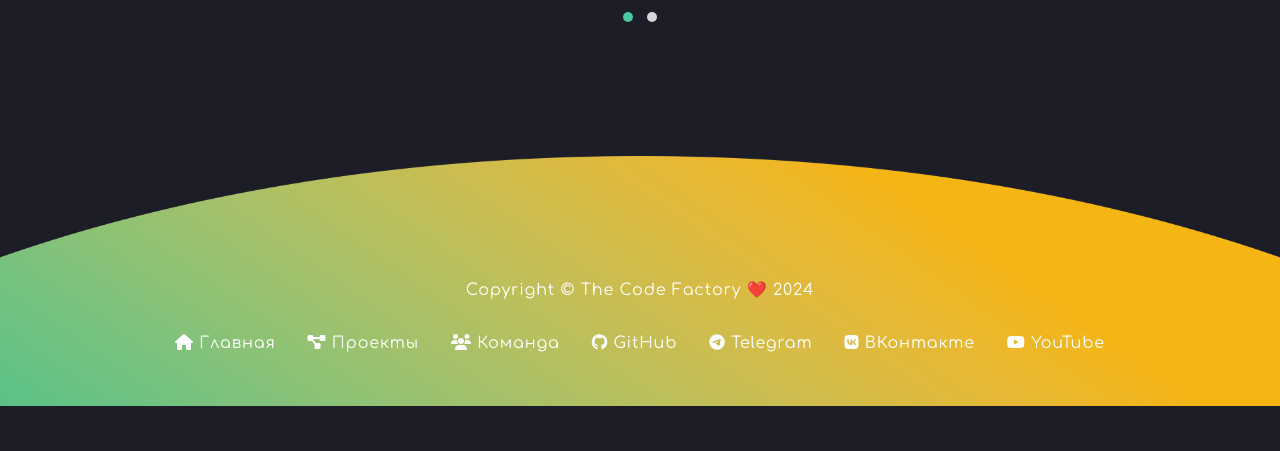
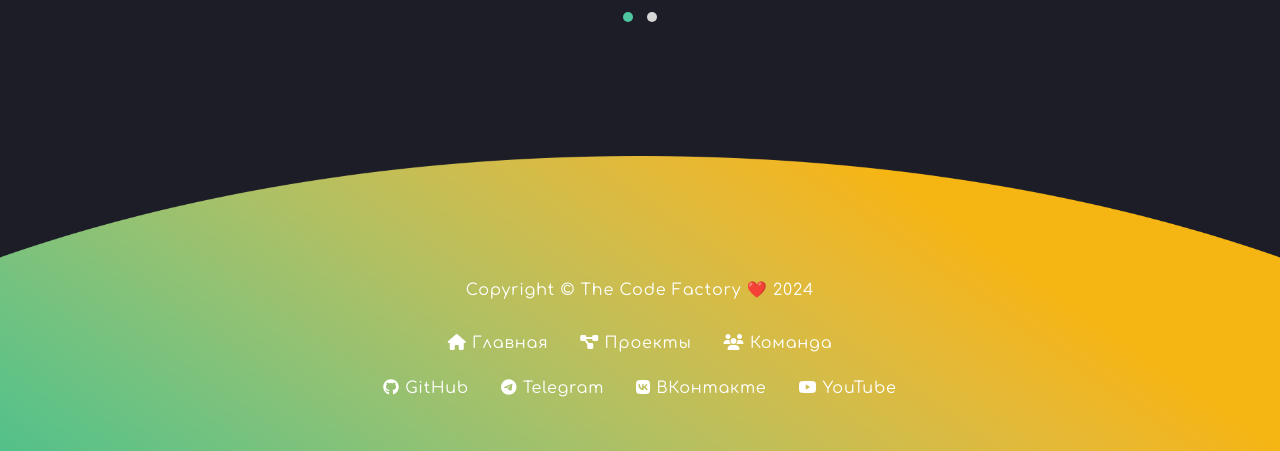
Before and after one commit to the-code-factory-team/the-code-factory-team.github.io, a plain HTML site: page index.html in a window 1280 px wide. Shown: the part 5831-6282 px from the top of the page. Before the commit the page ends 6237 px from the top, so only its background shows below. Drawn offline with nearby package versions, Linux system fonts and the light colour scheme.

Commit message:
Update index.html

```diff
--- a/index.html
+++ b/index.html
@@ -299,7 +299,8 @@
                 <li class="nav-item">
                     <a class="nav-link page-scroll" href="/#team"><i class="fa-solid fa-users"></i> Команда</a>
                 </li>
-                <br>
+            </ul>
+            <ul class="nav justify-content-center">
                 <li class="nav-item">
                     <a class="nav-link" href="https://github.com/the-code-factory-team"><i class="fa-brands fa-github"></i> GitHub</a>
                 </li>
```
